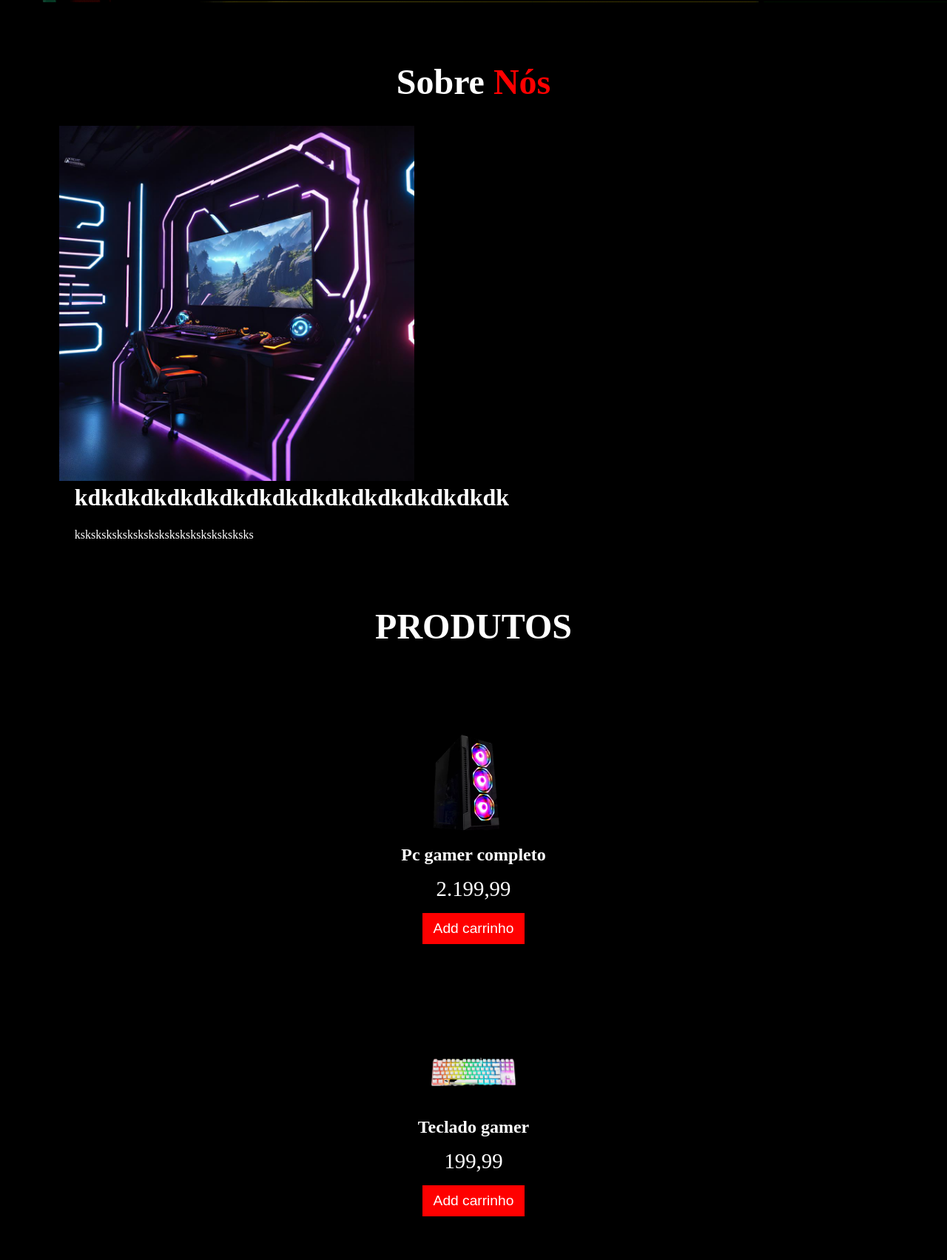
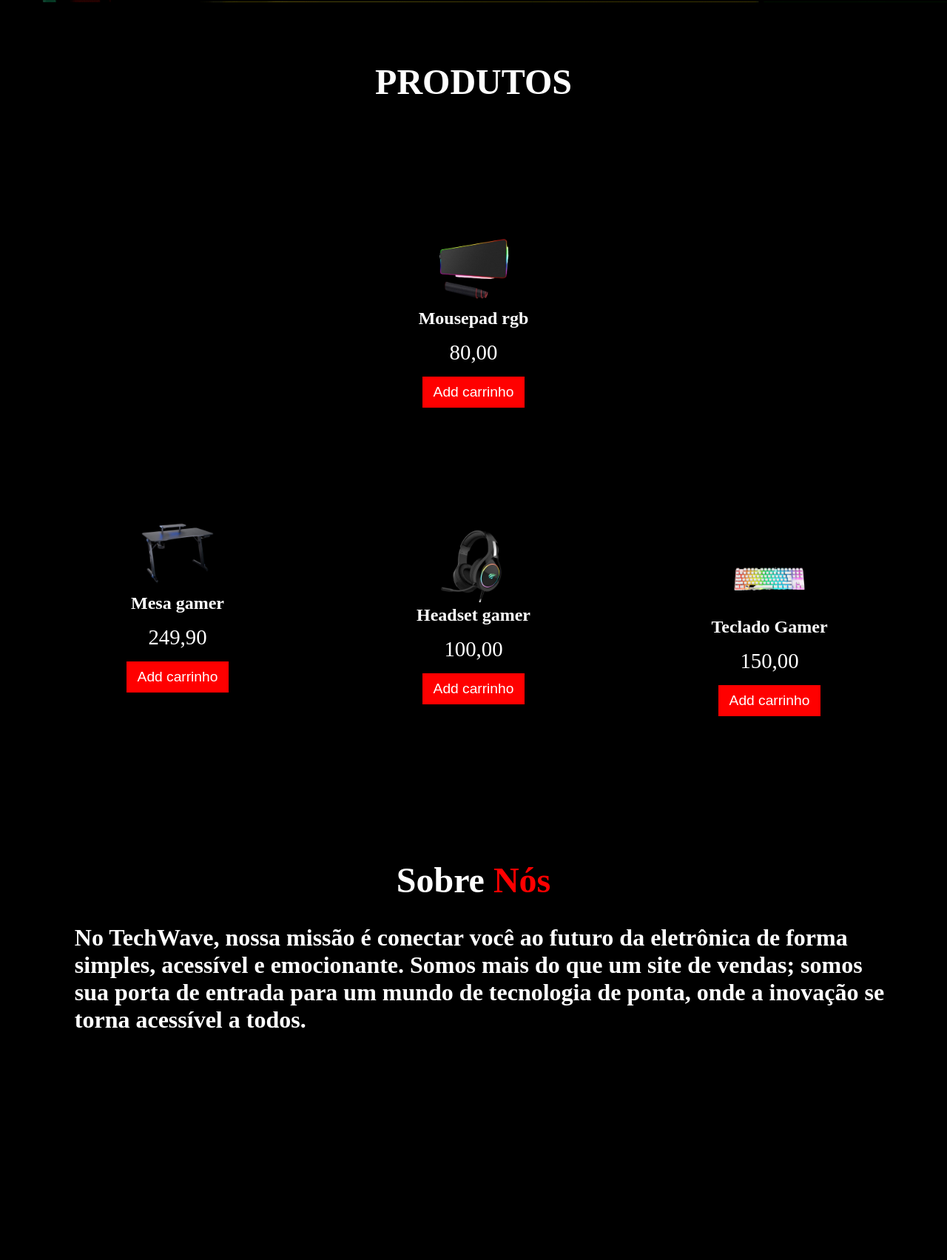
Before and after one commit to Jaozin10/tech, a plain HTML site: page index.html in a window 1280 px wide. Shown: the part 797-2500 px from the top of the page at 74% size. After the commit the page ends 2317 px from the top, so only its background shows below. Drawn offline with nearby package versions, Linux system fonts and the light colour scheme.

Commit message:
Add files via upload

```diff
--- a/index.html
+++ b/index.html
@@ -17,8 +17,8 @@
             </div>
                 <ul class="links">
                     <li><a href="#">Início</a></li>
+                    <li><a href="#">Produtos</a></li>
                     <li><a href="#">Sobre</a></li>
-                    <li><a href="#">Produtos</a></li>
                     <li><a href="#">Contato</a></li>
                     <li><a href="#"></a></li>
                     <li><a href="#"></a></li>
@@ -35,7 +35,7 @@
                 <h1>SEU MUNDO</h1>
                 <h1>GAMER</h1>
             </div>
-            <p>abcdefghijklmnopqs</p>
+            <p>"Surfe na Tecnologia com TechWave: Ondas de Inovação a Cada Clique!"</p>
             <button>Veja mais</button>
         </div>
 
@@ -44,36 +44,9 @@
 
     </div>
 
-    <section class="section-1">
-        <h1>Sobre <span> Nós</span></h1>
-        <div class="sobre-nós">
-            <div class="sobre img">
-                <img src="tela.jpeg" alt="game imagem">
-            </div>
-        </div>
-        <div class="Sobre-nós-title">
-            <h2>kdkdkdkdkdkdkdkdkdkdkdkdkdkdkdkdk</h2>
-            <p>ksksksksksksksksksksksksksksksksks</p>
-        </div>
-    </section>
-
     <section class="section-2">
         <h1>PRODUTOS</h1>
-        <div class="container-card-1">
-            <div class="card-img">
-                <img src="pc 2.png" alt="imagem pc">
-                <h3>Pc gamer completo</h3>
-                <p>2.199,99</p>
-                <button>Add carrinho</button>
-            </div>
-        </div>
-        <div class="container-card-1">
-            <div class="card-img">
-                <img src="teclado.png" alt="">
-                <h3>Teclado gamer</h3>
-                <p>199,99</p>
-                <button>Add carrinho</button>
-            </div>
+
             <div class="container-card-1">
                 <div class="card-img">
                     <img src="mousepad.png" alt="">
@@ -99,13 +72,27 @@
                             </div>
                             <div class="container-card-1">
                                 <div class="card-img">
-                                    <img src="cadeira.png" alt="">
-                                    <h3>Cadeira gamer B/W</h3>
-                                    <p>1.799,99</p>
+                                    <img src="teclado.png" alt="">
+                                    <h3>Teclado Gamer</h3>
+                                    <p>150,00</p>
                                     <button>Add carrinho</button>
                                 </div>
                 </div>
     </section>
+    <section class="section-1">
+        <h1>Sobre <span> Nós</span></h1>
+        <div class="sobre-nós">
+
+        </div>
+        <div class="Sobre-nós-title">
+            <h2>No TechWave, nossa missão é conectar você ao futuro da eletrônica de forma simples, acessível e emocionante. Somos mais do que um site de vendas; somos sua porta de entrada para um mundo de tecnologia de ponta, onde a inovação se torna acessível a todos.</h2>
+            <p></p>
+        </div>
+    </section>
+
+    <section class="section-3">
+        <h1>CONTATO</h1>
+    </section>
     <script type="module" src="https://unpkg.com/ionicons@7.1.0/dist/ionicons/ionicons.esm.js"></script>
 <script nomodule src="https://unpkg.com/ionicons@7.1.0/dist/ionicons/ionicons.js"></script>
     </body>
--- a/style.css
+++ b/style.css
@@ -157,13 +157,10 @@ hr{
 .Sobre-nós-title{
     color: rgb(255, 255, 255);
     margin-left: 1.3rem;
+
 }
 
-.sobre-nós img{
-    max-width: 100%;
-    width: 30rem;
-    height: auto;
-}
+
 
 .Sobre-nós-title h2{
     color: white;
@@ -183,6 +180,7 @@ hr{
     align-items: center;
     color: white;
     font-size: 3rem;
+    padding: 5rem;
 }
 
 .section-2 span{
@@ -191,9 +189,9 @@ hr{
 
 .container-card-1{
     display: flex;
-    justify-content: space-evenly;
+    justify-content: center;
     flex-wrap: wrap;
-    margin-top: 2rem;
+    margin-top: 1rem;
     margin-bottom: 1rem;
 }
 
@@ -208,7 +206,7 @@ hr{
 }
 
 .card-img img{
-    width: 120px;
+    width: 100px;
     height: auto;
 }
 
```
